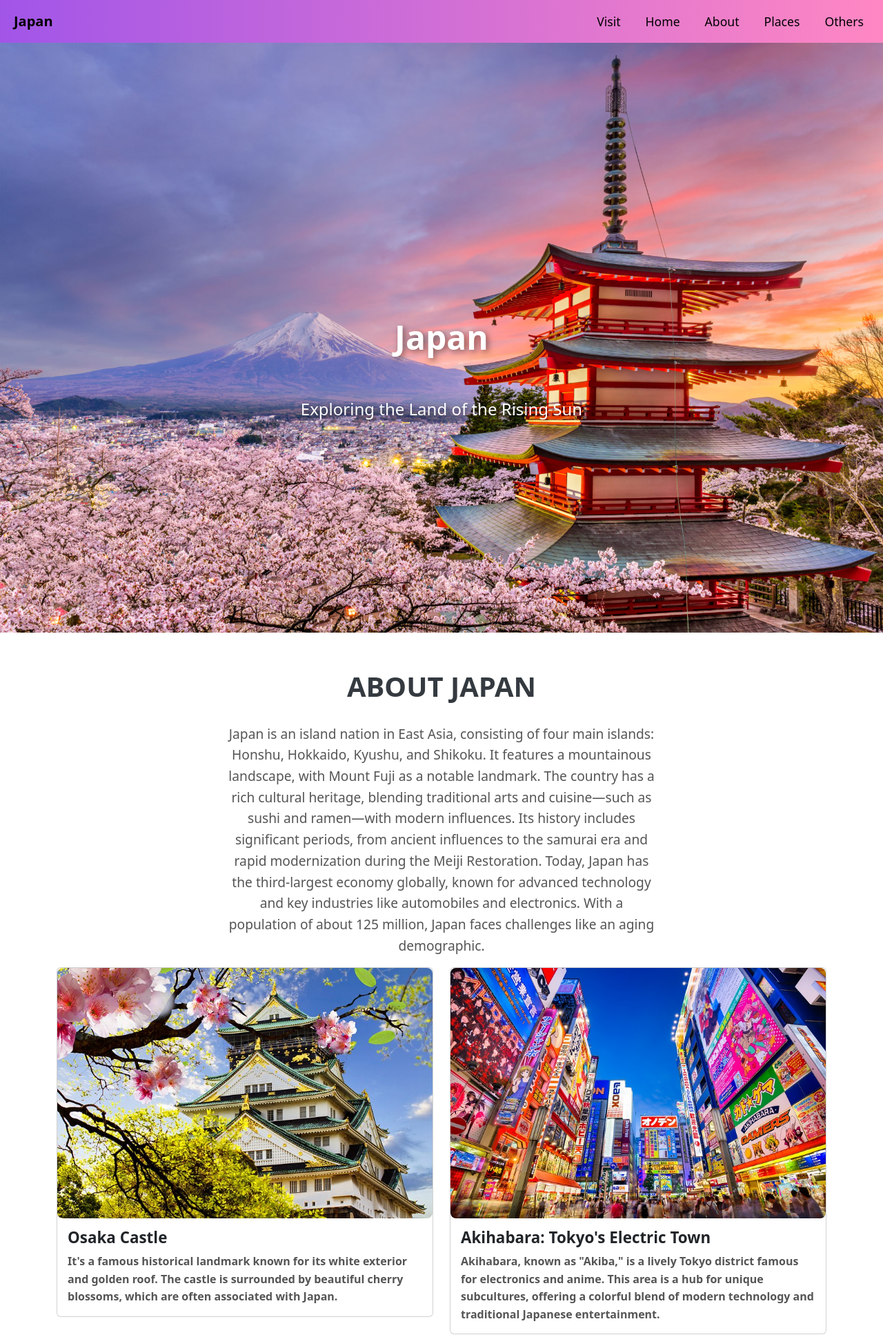
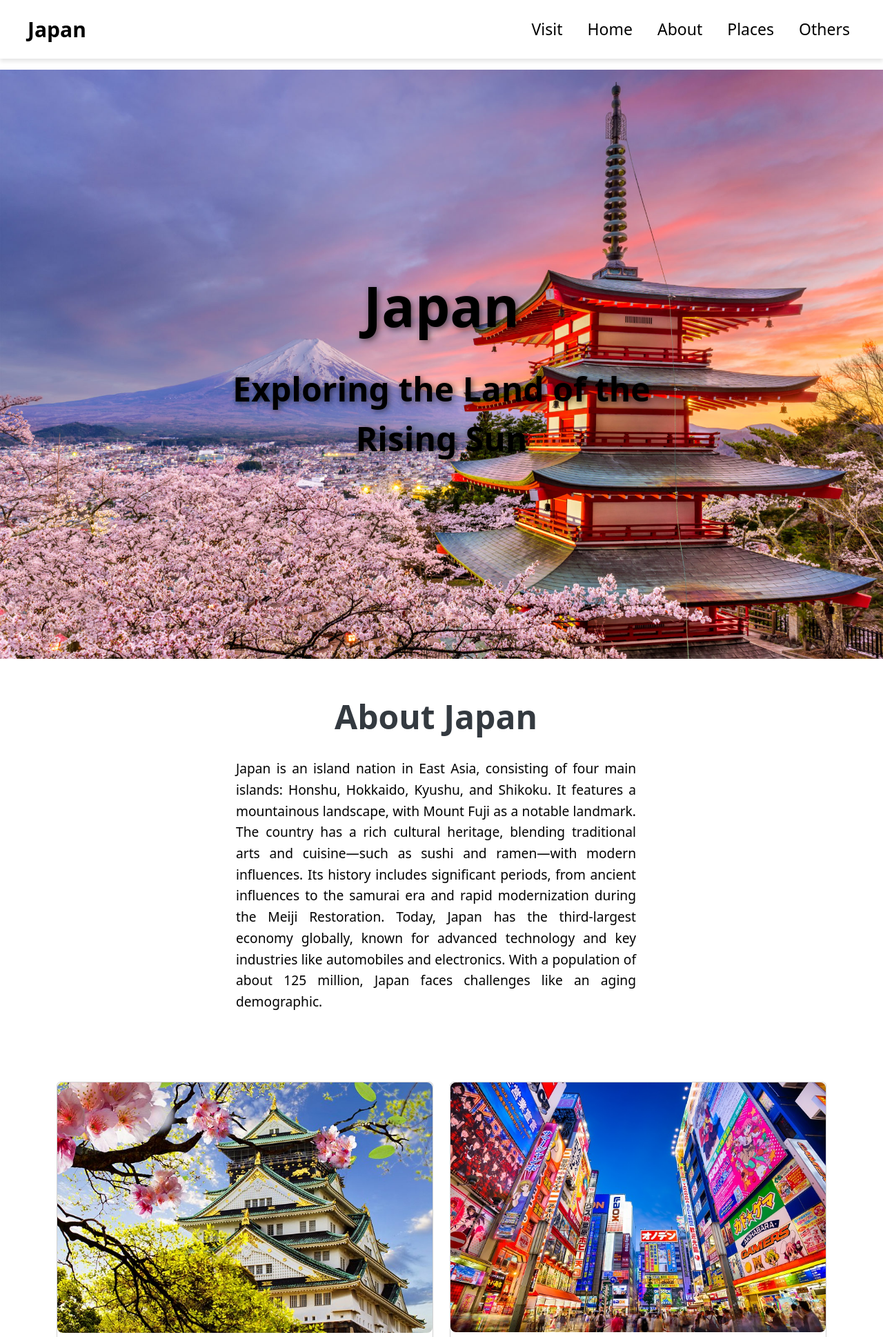
Before and after one commit to jalemgrapani/jalemgrapani.github.io, a PHP site: the page made by Activity 5/index.html in a window 1280 px wide. Shown: the top 1938 px of the page at 69% size. Run offline with PHP 8.4, Linux system fonts and the light colour scheme.

Commit message:
Added modified files

```diff
--- a/Activity 5/index.html
+++ b/Activity 5/index.html
@@ -42,7 +42,7 @@
   </nav>
 
 
-  <div id=home class="container-fluid imageContainer">
+  <div id=home class="container-fluid imageContainer mt-3">
     <div class="row">
       <div class="col-12 text-center">
         <img class="img-fluid japan" src="pictures/japan.jpg" alt="Japan">
@@ -52,27 +52,25 @@
     </div>
   </div>
 
-  <div id="about" class="container-fluid historicalPlaces">
-    <div class="row">
-      <div class="col-12 col-md-6 offset-md-3 text-center">
-        <div class="historicalPlaces1 mb-4 mt-5">ABOUT JAPAN</div>
+  <div id="about" class="container-fluid historicalPlaces px-5">
+    <div class="row justify-content-center">
+      <div class="col-12 col-md-6 text-center me-md-3">
+        <div class="historicalPlaces1 mb-4 mt-5">About Japan</div>
         <div class="historicalDescription">
           <p>
             Japan is an island nation in East Asia, consisting of four main islands: Honshu, Hokkaido, Kyushu, and
             Shikoku. It features a mountainous landscape, with Mount Fuji as a notable landmark. The country has a rich
-            cultural
-            heritage, blending traditional arts and cuisine—such as sushi and ramen—with modern influences. Its history
-            includes
-            significant periods, from ancient influences to the samurai era and rapid modernization during the Meiji
-            Restoration.
-            Today, Japan has the third-largest economy globally, known for advanced technology and key industries like
-            automobiles
-            and electronics. With a population of about 125 million, Japan faces challenges like an aging demographic.
+            cultural heritage, blending traditional arts and cuisine—such as sushi and ramen—with modern influences.
+            Its history includes significant periods, from ancient influences to the samurai era and rapid modernization during
+            the Meiji Restoration. Today, Japan has the third-largest economy globally, known for advanced technology and key
+            industries like automobiles and electronics. With a population of about 125 million, Japan faces challenges like
+            an aging demographic.
           </p>
         </div>
       </div>
     </div>
-  </div>
+</div>
+
 
   <div class="container">
     <div class="row justify-content-center">
@@ -156,10 +154,6 @@
     </button>
   </div>
 
-  <div class="line2">
-    <hr width="2300" size="2" color="red">
-  </div>
-
   <div id=others class="container">
     <div class="row justify-content-center">
       <div class="col text-center">
@@ -180,7 +174,7 @@
             </div>
             <div class="col-12">
               <div class="card-body2">
-                <p class="card-text">
+                <p class="card-text mb-5">
                   Shirakawago is a historical village in Japan famous for its traditional gassho-zukuri farmhouses,
                   designed to withstand heavy snowfall. Located in Gifu Prefecture, it's a UNESCO World Heritage site,
                   known for its unique architectural style.
@@ -198,7 +192,7 @@
             </div>
             <div class="col-12">
               <div class="card-body2">
-                <p class="card-text">
+                <p class="card-text mb-5">
                   The Kerama Islands, located south of Okinawa, are known for their beautiful coral reefs and clear
                   blue waters, making them a haven for divers and beach lovers. The islands are also home to rare
                   wildlife and vibrant marine ecosystems.
@@ -216,7 +210,7 @@
             </div>
             <div class="col-12">
               <div class="card-body2">
-                <p class="card-text">
+                <p class="card-text mb-5">
                   The Imperial Palace in Tokyo is the primary residence of the Emperor of Japan. Surrounded by
                   beautiful gardens, it stands as a symbol of Japan's monarchy and rich cultural heritage.
                 </p>
--- a/Activity 5/style.css
+++ b/Activity 5/style.css
@@ -13,26 +13,27 @@
 
 .navbar {
   margin-bottom: 0px;
-  background: linear-gradient(to right, rgba(138, 43, 226, 0.8), rgba(255, 105, 180, 0.8));
+  background-color: #ffffff;
+  padding: 15px 20px;
+  box-shadow: 0px 4px 6px rgba(0, 0, 0, 0.1);
 }
 
+
 .navbar-brand {
-  font-size: 20px;
+  font-size: 30px;
   inset-inline-start: 20px;
   position: relative;
-  font-weight: 700;
+  font-weight: 600;
+  color: #ffffff;
 }
 
 
 .navbar-nav .nav-link {
-  font-size: 1.1rem;
+  font-size: 23px;
   padding: 10px 15px;
   font-weight: 500;
   margin-right: 20px;
-}
-
-.navbar-nav .nav-link:hover {
-  background-color: #007bff;
+  color: #ffffff;
 }
 
 .container-fluid {
@@ -52,36 +53,39 @@
 
 .imageText {
   position: absolute;
-  top: 50%;
+  top: 40%;
   left: 50%;
   transform: translate(-50%, -50%);
-  font-size: 3rem;
+  font-size: 5rem;
   font-weight: bold;
-  color: white;
+  color: rgb(0, 0, 0);
   text-shadow: 3px 3px 10px rgba(0, 0, 0, 0.5);
 }
 
 .description {
   position: absolute;
-  top: 60%;
+  top: 50%;
   left: 50%;
   transform: translateX(-50%);
-  font-size: 1.5rem;
-  color: white;
+  font-size: 3rem;
+  color: rgb(0, 0, 0);
   text-shadow: 2px 2px 8px rgba(0, 0, 0, 0.6);
+  font-weight: 600;
 }
 
 
 .historicalPlaces1 {
-  font-size: 2.5rem;
+  font-size: 3rem;
   font-weight: bold;
   color: #343a40;
 }
 
 .historicalDescription {
   font-size: 1.2rem;
-  color: #555;
+  color: #020202;
   line-height: 1.6;
+  text-align: justify;
+  margin-bottom: 100px;
 }
 
 .card-img-top {
@@ -100,7 +104,9 @@
 
 .card-text {
   font-size: 1rem;
-  font-weight: bold;
+  font-weight: 600;
+  margin-top: 20px;
+  margin-bottom: 40px;
 }
 
 
@@ -119,18 +125,14 @@
   margin: 50px 0;
 }
 
-hr {
-  border: 0;
-  border-top: 3px solid red;
-}
-
-
 .popularPlaces1,
 .popularPlaces2 {
   font-size: 2.5rem;
   font-weight: bold;
-  color: #343a40;
+  color: #000000;
   margin: 30px 0;
+  margin-top: 100px;
+  margin-bottom: 80px;
 }
 
 .card5,
@@ -144,9 +146,9 @@
 }
 
 .card-text {
-  font-size: 1rem;
+  font-size: 1.3rem;
   line-height: 1.6;
-  color: #555;
+  color: #000000;
 }
 
 .card-img {
```
Also changed, not shown: Activity 4/index.html (+8 -7 lines), Activity 6/index.html (+14 -5 lines), index.html (+3 -5 lines).
